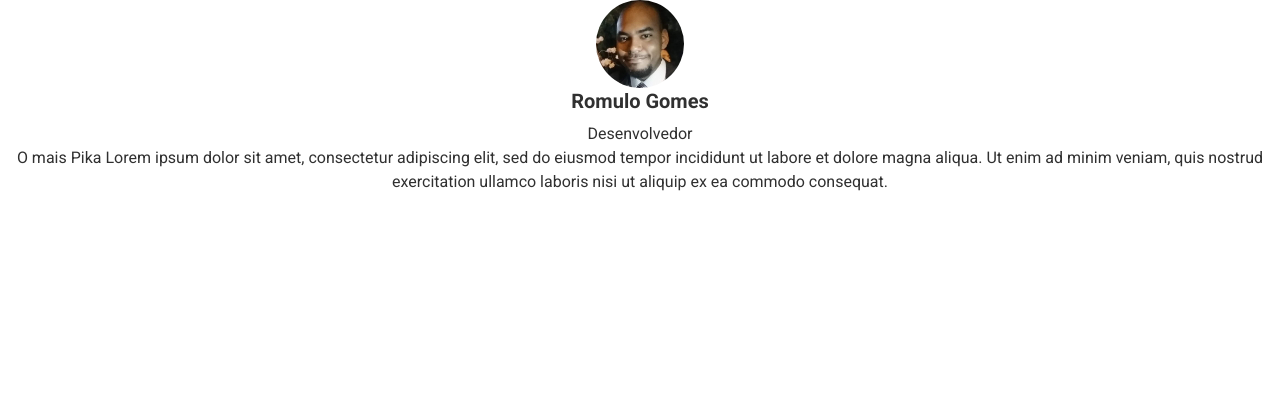
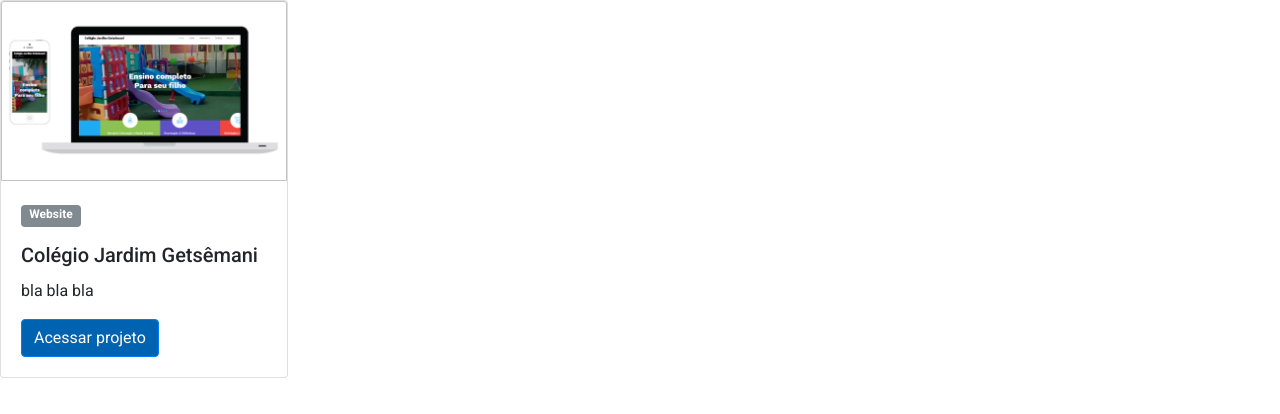
Before and after one commit to Brothertec/site, a React (Create React App) app: page / in a window 1280 px wide. Shown: the top 414 px of the page. Built offline with nearby package versions, Linux system fonts and the light colour scheme.

Commit message:
Card completo

```diff
--- a/src/App.js
+++ b/src/App.js
@@ -10,7 +10,9 @@
 
 function App() {
   return (
-    <Integrante imagem={imgRomulo} nome="Romulo Gomes" funcao="Desenvolvedor" descricao="O mais Pika Lorem ipsum dolor sit amet, consectetur adipiscing elit, sed do eiusmod tempor incididunt ut labore et dolore magna aliqua. Ut enim ad minim veniam, quis nostrud exercitation ullamco laboris nisi ut aliquip ex ea commodo consequat."/>
+   <div>
+     <Card/>
+   </div>
   )
 };
 
--- /dev/null
+++ b/src/componentes/Card/card.css
@@ -0,0 +1,21 @@
+.badge-card{
+    background-color:#818A91;
+    color:#fff;
+    width: 60px;
+    height: 22px;
+    margin-bottom: 16px;
+}
+.card--brothertec{
+    width: 288px;
+
+}
+
+.image-card{
+    width: 100% ;
+    height: 180px;
+    border: 1px solid #C4C4C4;
+}
+
+.botao-card{
+    background-color: #0063B1;
+}
--- a/src/componentes/Card/index.js
+++ b/src/componentes/Card/index.js
@@ -1,15 +1,18 @@
 import React from 'react';
 import cardImg from '../../img/card-image.png';
 
-export default function Cards(){
-    return(
-        <div class="card" style="width: 18rem;">
-  <img src={cardImg} class="card-imge" alt="card-image"></img>
-  <div class="card-body">
-    <h5 class="card-title">Card title</h5>
-    <p class="card-text">Some quick example text to build on the card title and make up the bulk of the card's content.</p>
-    <a href="#" class="btn btn-primary">Go somewhere</a>
-  </div>
-</div>
-    )
+import './card.css';
+
+export default function Card() {
+  return (
+    <div className="card card--brothertec" >
+      <img src={cardImg} className="card-img-top image-card" alt="..." />
+      <div className="card-body">
+        <span className="badge badge-card">Website</span>
+        <h5 className="card-title">Colégio Jardim Getsêmani</h5>
+        <p className="card-text">bla bla bla</p>
+        <a href="#" className="btn btn-primary botao-card">Acessar projeto</a>
+      </div>
+    </div>
+  );
 }
--- a/src/componentes/Nav/index.js
+++ b/src/componentes/Nav/index.js
@@ -1,6 +1,6 @@
 import React from 'react';
 import logoImg from '../../img/logo-app.png';
-import {FaBars} from 'react-icons/fa'
+import {FaBars} from 'react-icons/fa';
 
 
 import './nav.css';
```
Also changed, not shown: 1 other file (tests, documents, lock files or other folders).
